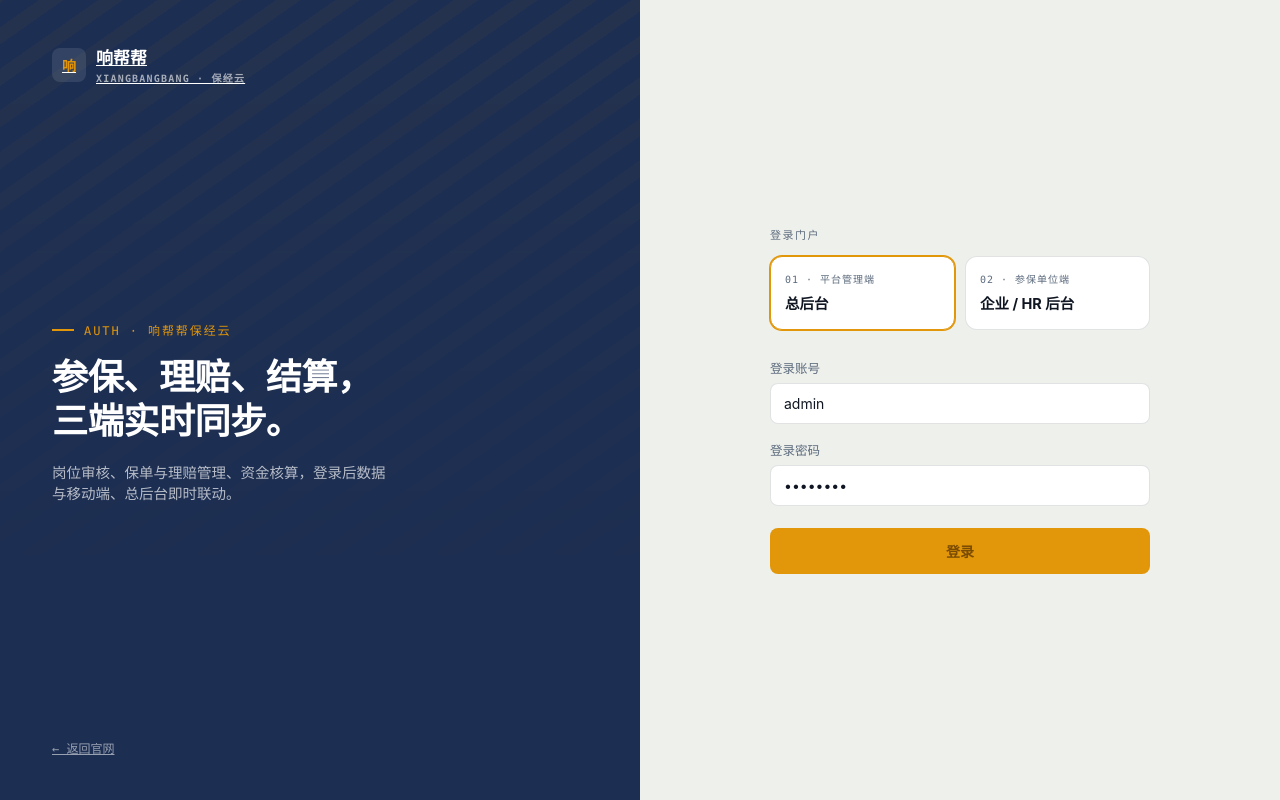
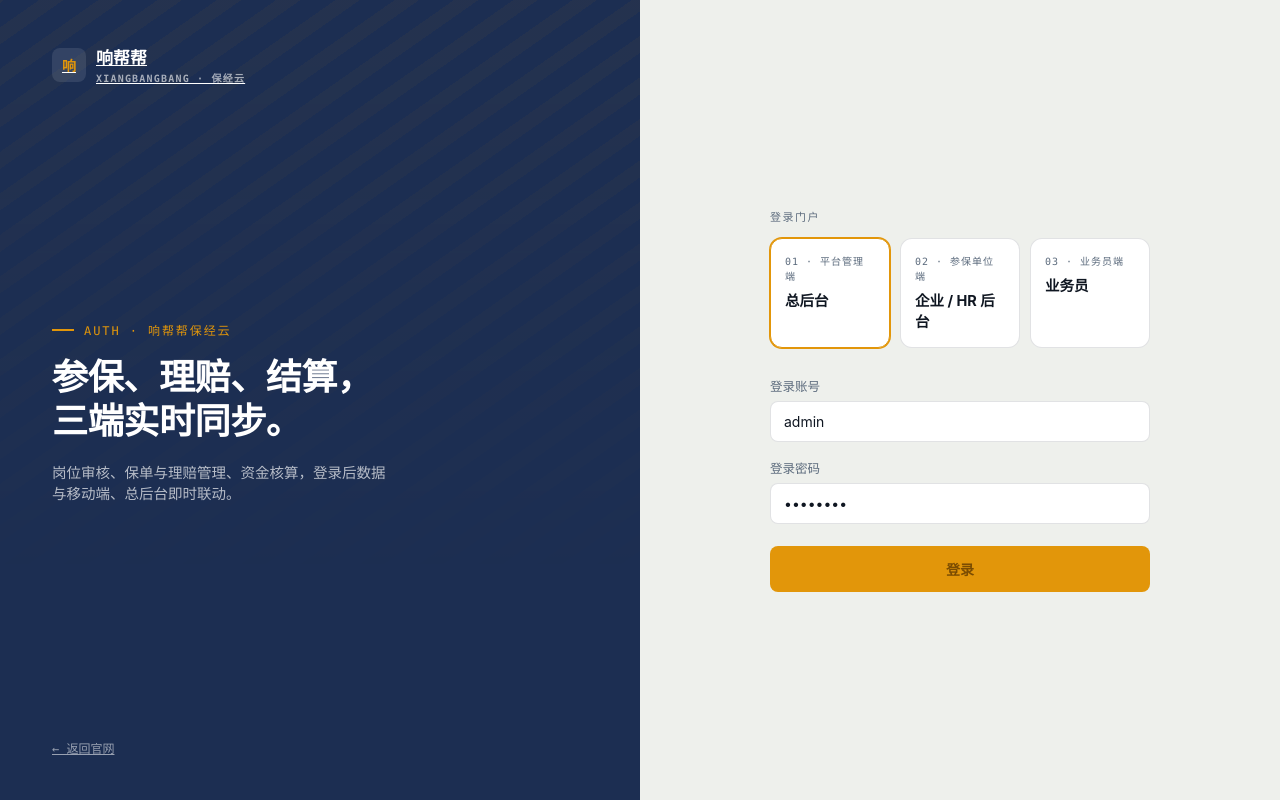
Before and after one commit to shenchen110716/xiangbang-baojingyun, a Vue app in the folder web/: page /login in a window 1280 px wide. Built offline with nearby package versions, Linux system fonts and the light colour scheme.

Commit message:
feat: wire up the salesperson portal route and post-login redirect

```diff
--- a/web/src/App.vue
+++ b/web/src/App.vue
@@ -4,7 +4,7 @@ import { useRoute } from 'vue-router'
 import AppShell from '@/layouts/AppShell.vue'
 
 const route = useRoute()
-const isAuthPage = computed(() => route.name === 'login' || route.name === 'certificate')
+const isAuthPage = computed(() => route.name === 'login' || route.name === 'certificate' || route.name === 'agent-portal')
 </script>
 
 <template>
--- a/web/src/layouts/AppShell.vue
+++ b/web/src/layouts/AppShell.vue
@@ -89,6 +89,10 @@ async function loadMessageCount() {
 onMounted(async () => {
   if (!auth.user) {
     await auth.loadProfile().catch(() => {})
+  }
+  if (auth.user?.role === 'salesperson') {
+    router.replace({ name: 'agent-portal' })
+    return
   }
   loadMessageCount()
   loadLinkedAccounts()
--- a/web/src/router/routes.ts
+++ b/web/src/router/routes.ts
@@ -32,5 +32,6 @@ export const routes: Array<RouteRecordRaw & { meta: NavMeta }> = [
   { path: '/message', name: 'message', component: () => import('@/views/messages/MessagesView.vue'), meta: { title: '消息中心', group: '其他', badge: true } },
   { path: '/settings', name: 'settings', component: () => import('@/views/settings/SettingsView.vue'), meta: { title: '账户设置', group: '其他' } },
   { path: '/login', name: 'login', component: () => import('@/views/auth/LoginView.vue'), meta: { title: '登录' } },
+  { path: '/agent-portal', name: 'agent-portal', component: () => import('@/views/agent-portal/AgentPortalView.vue'), meta: { title: '业务员工作台' } },
   { path: '/certificate/:type/:id', name: 'certificate', component: () => import('@/views/certificate/CertificateView.vue'), meta: { title: '参保证明' } },
 ]
--- a/web/src/views/auth/LoginView.vue
+++ b/web/src/views/auth/LoginView.vue
@@ -10,7 +10,11 @@ const auth = useAuthStore()
 const isLocal = ['localhost', '127.0.0.1'].includes(window.location.hostname)
 
 const form = reactive({
-  portal: (route.query.portal === 'enterprise' ? 'enterprise' : 'admin') as 'admin' | 'enterprise',
+  portal: (route.query.portal === 'enterprise'
+    ? 'enterprise'
+    : route.query.portal === 'salesperson'
+      ? 'salesperson'
+      : 'admin') as 'admin' | 'enterprise' | 'salesperson',
   username: isLocal ? 'admin' : '',
   password: isLocal ? 'admin123' : '',
 })
@@ -30,6 +34,12 @@ const portals = [
     title: '企业 / HR 后台',
     desc: '批量参停保、员工报表、多单位切换',
   },
+  {
+    key: 'salesperson' as const,
+    eyebrow: '03 · 业务员端',
+    title: '业务员',
+    desc: '查看本人绑定单位、产品与佣金明细',
+  },
 ]
 
 const activeCopy = computed(() => portals.find((p) => p.key === form.portal)!)
@@ -39,8 +49,12 @@ async function submit() {
   loading.value = true
   try {
     await auth.login(form.username, form.password, form.portal)
-    const redirect = (route.query.redirect as string) || '/home'
-    router.push(redirect)
+    if (auth.user?.role === 'salesperson') {
+      router.push('/agent-portal')
+    } else {
+      const redirect = (route.query.redirect as string) || '/home'
+      router.push(redirect)
+    }
   } catch (err) {
     errorText.value = err instanceof Error ? err.message : '登录失败'
   } finally {
@@ -281,7 +295,7 @@ p {
 
 .portal-picker {
   display: grid;
-  grid-template-columns: 1fr 1fr;
+  grid-template-columns: repeat(3, 1fr);
   gap: 10px;
   margin-bottom: 28px;
 }
```
